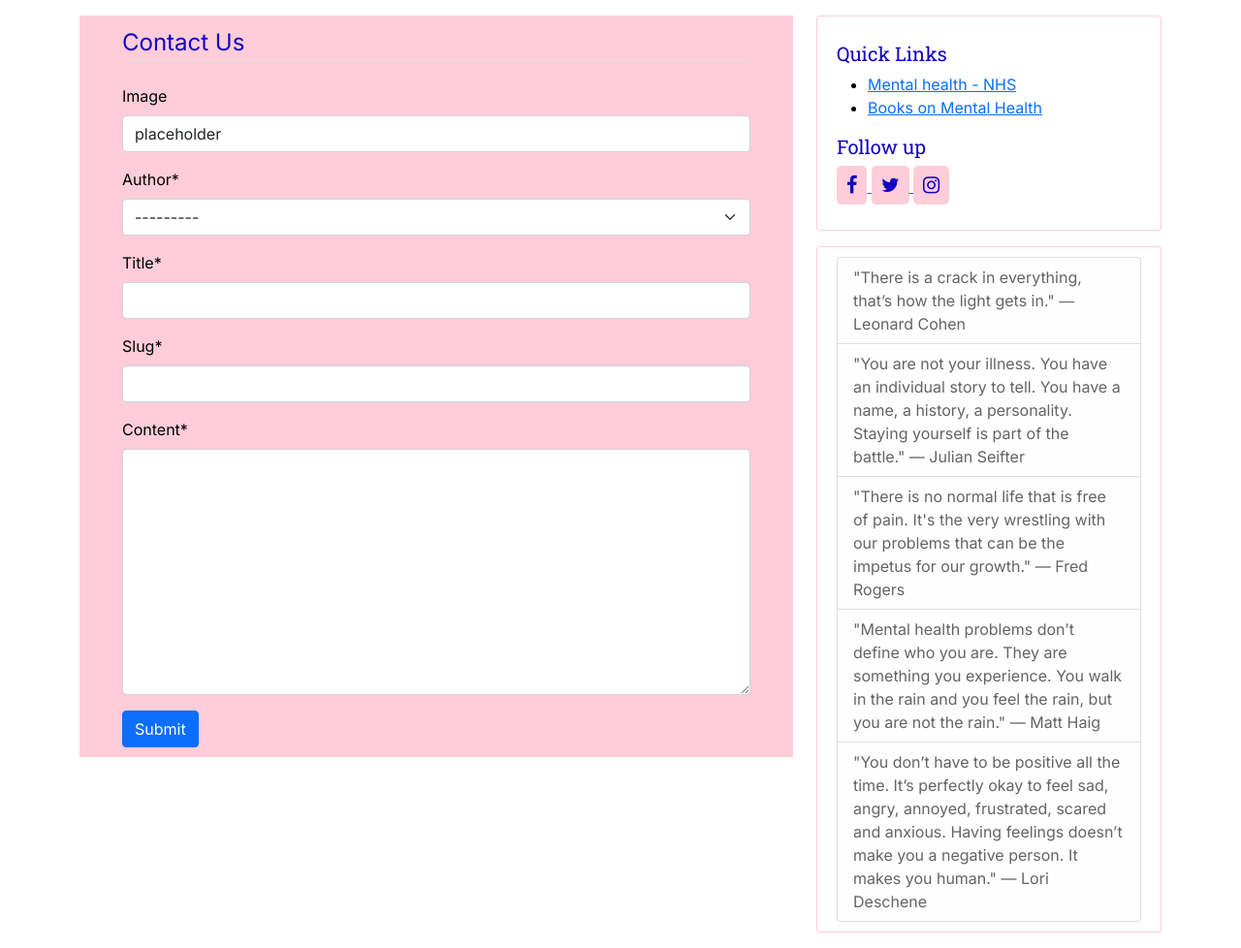
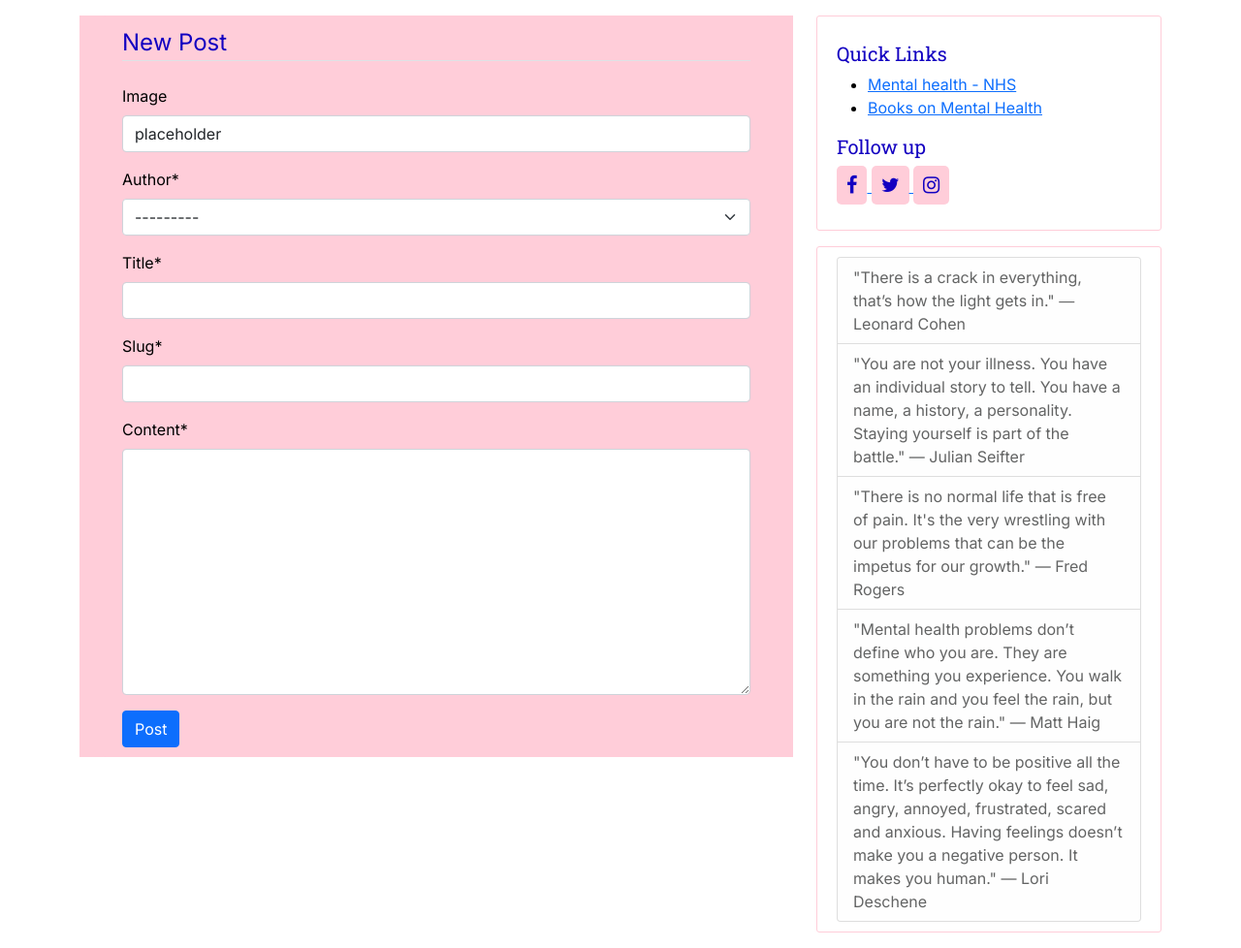
Before and after one commit to Oyindamolabadara/TranquilBlog, a Django app: page /blog/post/new/ in a window 1280 px wide. Shown: the part 66-1044 px from the top of the page at 97% size. Run offline with Django 3.2, Linux system fonts and the light colour scheme; some libraries are stand-ins or nearby versions.

```diff
--- a/blog/templates/blog/add_blog.html
+++ b/blog/templates/blog/add_blog.html
@@ -13,14 +13,14 @@
     <div class="row">
         <div class="col-md-8 mt-3 left">
             <div class="container container-bg">
-                <form method="POST" class="form-bg">
+                <form enctype="multipart/form-data" method="POST" class="form-bg">
                     {% csrf_token %}
                     <fieldset class="form-group">
-                        <legend class="border-bottom mb-4 article-title">Contact Us</legend>
+                        <legend class="border-bottom mb-4 article-title">New Post</legend>
                         {{ form | crispy }}
                     </fieldset>
                     <div class="form-group">
-                        <button class="btn btn-primary" type="submit">Submit</button>
+                        <button class="btn btn-primary" type="submit">Post</button>
                     </div>
                 </form>
             </div>
--- a/home/views.py
+++ b/home/views.py
@@ -1,5 +1,3 @@
-#!/usr/bin/python
-# -*- coding: utf-8 -*-
 from django.shortcuts import render, redirect
 from django.http import HttpResponse, HttpResponseRedirect
 from django.core.mail import send_mail, BadHeaderError
```
Also changed, not shown: static/media/blog_image.jpeg (deleted), static/media/blog_image_five.jpeg (added), static/media/blog_image_four.jpeg (added), static/media/blog_image_one.jpeg (added), static/media/blog_image_three.jpeg (added), static/media/blog_image_two.jpeg (added), static/media/mental_health.jpeg (deleted), static/media/profile_picture.jpeg (deleted).
